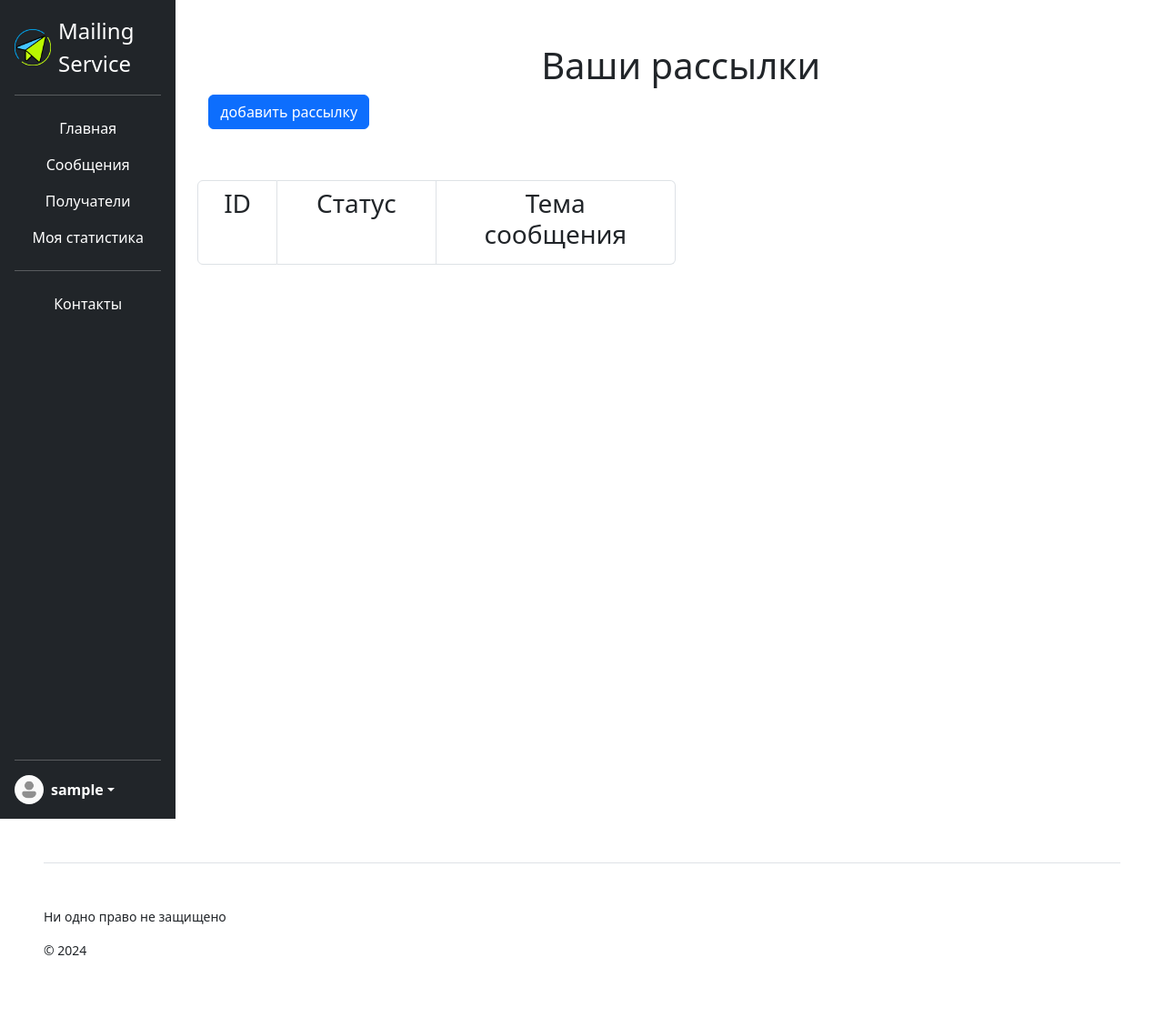
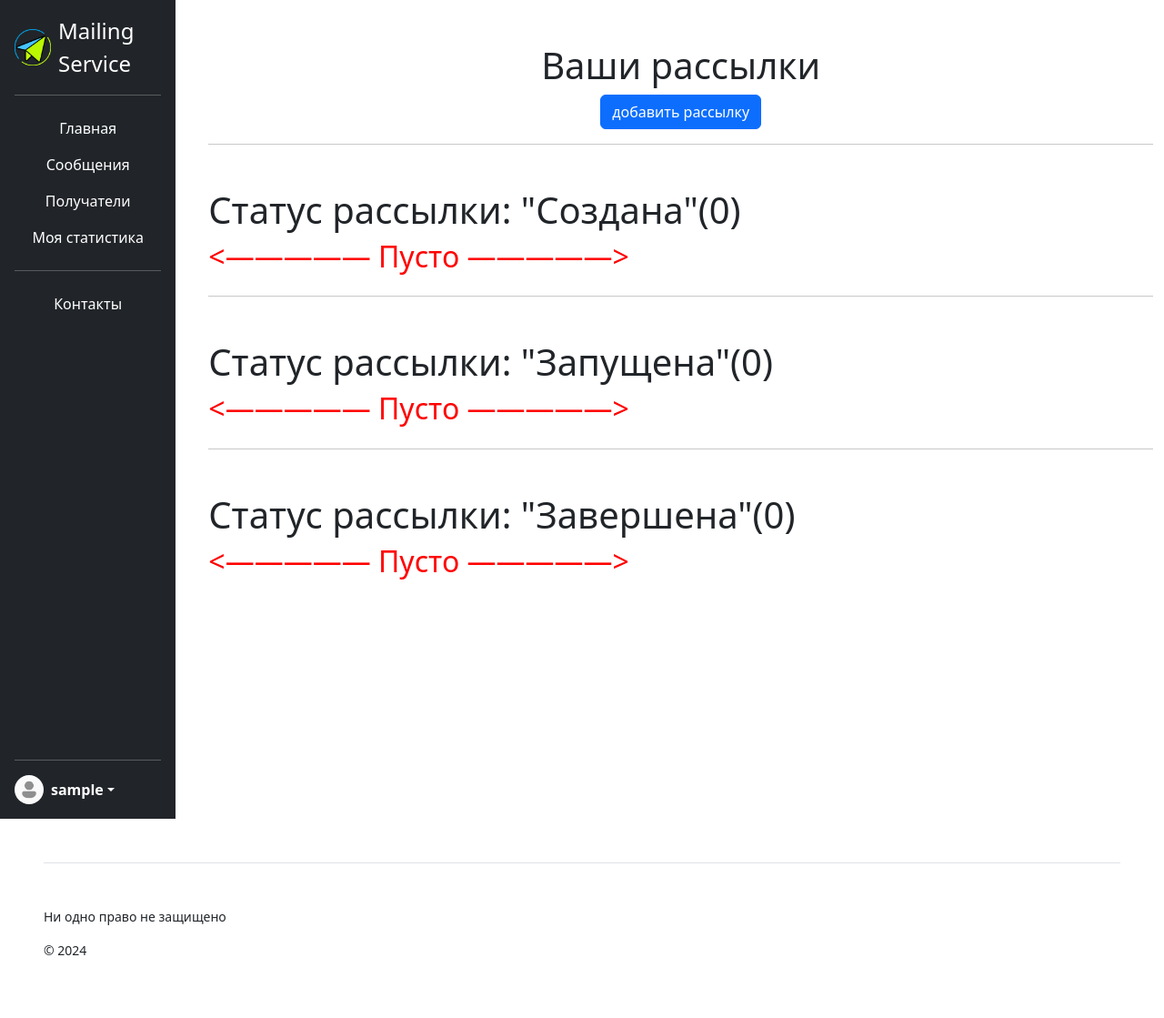
Before and after one commit to BrutalCutie/Mailing-Service, a Django app: page / in a window 1280 px wide. Shown: the whole page at 91% size. Run offline with Django 5.2, Linux system fonts and the light colour scheme; the visitor is signed in with stand-in values (Sample User, id 1); data that the repository does not hold is empty; parts of the project's set-up code (start-up, migrations or seed data) failed here and were passed over; some libraries are stand-ins or nearby versions.

Commit message:
CRUD для Receiver

```diff
--- a/mailing/templates/mailing/main_page.html
+++ b/mailing/templates/mailing/main_page.html
@@ -24,27 +24,84 @@
 {% else %}
 
 <div class="mt-5">
-    <h1 class="text-center">Ваши рассылки</h1>
-    <a href="{% url 'mailing:mailing_new' %}" class="btn btn-primary">добавить рассылку</a>
-    <div class="row mt-5">
+
+    <div class="text-center">
+        <h1>Ваши рассылки</h1>
+        <a href="{% url 'mailing:mailing_new' %}" class="btn btn-primary">добавить рассылку</a>
+    </div>
+    <hr>
+
+    <!--    Статус рассылки: "Создана"-->
+    <div class="mt-5">
+        <h1>Статус рассылки: "Создана"({{created|length}})</h1>
+    </div>
+    <div class="row">
+        {% if created|length > 0 %}
         <ul class="list-group list-group-horizontal mt-2 text-center">
             <li class="list-group-item col-1"><h3>ID</h3></li>
-            <li class="list-group-item col-2"><h3>Статус</h3></li>
-            <li class="list-group-item col-3"><h3>Тема сообщения</h3></li>
+            <li class="list-group-item col-6"><h3>Тема сообщения</h3></li>
         </ul>
-    </div>
-
-    <div class="row">
-        {% for mailing in mailings %}
+        {% for mailing in created %}
         <a href="{% url 'mailing:mailing_detail' mailing.pk %}" class="nav-link">
             <ul class="list-group list-group-horizontal">
                 <li class="list-group-item col-1">{{mailing.pk}}</li>
-                <li class="list-group-item col-2">{{mailing.status}}</li>
-                <li class="list-group-item col-3">{{mailing.message.subject|truncatechars:20}}</li>
+                <li class="list-group-item col-6">{{mailing.message.subject|truncatechars:100}}</li>
             </ul>
         </a>
         {% endfor %}
+        {% else %}
+        <h2 style="color: red"><————— Пусто —————></h2>
+        {% endif %}
     </div>
+
+    <hr>
+    <!--    Статус рассылки: "Запущена"-->
+    <div class="mt-5">
+        <h1>Статус рассылки: "Запущена"({{started|length}})</h1>
+    </div>
+    <div class="row">
+        {% if started|length > 0 %}
+        <ul class="list-group list-group-horizontal mt-2 text-center">
+            <li class="list-group-item col-1"><h3>ID</h3></li>
+            <li class="list-group-item col-6"><h3>Тема сообщения</h3></li>
+        </ul>
+        {% for mailing in started %}
+        <a href="{% url 'mailing:mailing_detail' mailing.pk %}" class="nav-link">
+            <ul class="list-group list-group-horizontal">
+                <li class="list-group-item col-1">{{mailing.pk}}</li>
+                <li class="list-group-item col-6">{{mailing.message.subject|truncatechars:100}}</li>
+            </ul>
+        </a>
+        {% endfor %}
+        {% else %}
+        <h2 style="color: red"><————— Пусто —————></h2>
+        {% endif %}
+    </div>
+
+    <hr>
+    <!--    Статус рассылки: "Завершена"-->
+    <div class="mt-5">
+        <h1>Статус рассылки: "Завершена"({{finished|length}})</h1>
+    </div>
+    <div class="row">
+        {% if finished|length > 0 %}
+        <ul class="list-group list-group-horizontal mt-2 text-center">
+            <li class="list-group-item col-1"><h3>ID</h3></li>
+            <li class="list-group-item col-6"><h3>Тема сообщения</h3></li>
+        </ul>
+        {% for mailing in finished %}
+        <a href="{% url 'mailing:mailing_detail' mailing.pk %}" class="nav-link">
+            <ul class="list-group list-group-horizontal">
+                <li class="list-group-item col-1">{{mailing.pk}}</li>
+                <li class="list-group-item col-6">{{mailing.message.subject|truncatechars:100}}</li>
+            </ul>
+        </a>
+        {% endfor %}
+        {% else %}
+        <h2 style="color: red"><————— Пусто —————></h2>
+        {% endif %}
+    </div>
+
 </div>
 
 
--- a/mailing/templates/mailing/receiver_detail.html
+++ b/mailing/templates/mailing/receiver_detail.html
@@ -12,6 +12,11 @@
     <div class="mt-5">
         <p>Почта: {{receiver.email}}</p>
         <p>Комментарий: {{receiver.commentary}}</p>
+        <hr>
+        <div class="btn-group col-4">
+            <a href="{% url 'mailing:receiver_update' receiver.pk %}" class="btn btn-warning col-6">Редактировать</a>
+            <a href="{% url 'mailing:receiver_delete' receiver.pk %}" class="btn btn-danger col-6">Удалить</a>
+        </div>
         <a href="{{back_page}}" class="btn btn-primary">Назад</a>
 
     </div>
--- a/mailing/urls.py
+++ b/mailing/urls.py
@@ -20,5 +20,11 @@ urlpatterns = [
     path('receiver_update/<int:pk>/', views.ReceiverUpdateView.as_view(), name='receiver_update'),
     path('receiver_delete/<int:pk>/', views.ReceiverDeleteView.as_view(), name='receiver_delete'),
 
+    # path('message_list/', views.MessageListView.as_view(), name='message_list'),
+    # path('message_new/', views.MessageCreateView.as_view(), name='message_new'),
+    # path('message_detail/<int:pk>/', views.MessageDetailView.as_view(), name='message_detail'),
+    # path('message_update/<int:pk>/', views.MessageUpdateView.as_view(), name='message_update'),
+    # path('message_delete/<int:pk>/', views.MessageDeleteView.as_view(), name='message_delete'),
+
 
 ]
--- a/mailing/views.py
+++ b/mailing/views.py
@@ -2,7 +2,7 @@ import json
 from pprint import pprint
 
 from django.shortcuts import render
-from django.urls import reverse_lazy
+from django.urls import reverse_lazy, reverse
 from django.views.generic import ListView, DetailView
 from django.views.generic.edit import CreateView, UpdateView, DeleteView
 
@@ -16,13 +16,16 @@ class MailingListView(ListView):
     model = Mailing
     template_name = 'mailing/main_page.html'
 
-    context_object_name = 'mailings'
+    def get_context_data(self, *, object_list=None, **kwargs):
+        context = super().get_context_data(**kwargs)
 
-    def get_queryset(self):
         user = self.request.user
-        queryset = user.mailings.all()
 
-        return queryset
+        context['created'] = user.mailings.filter(status="Создана")
+        context['started'] = user.mailings.filter(status="Запущена")
+        context['finished'] = user.mailings.filter(status="Завершена")
+
+        return context
 
 
 class MailingCreateView(CreateView):
@@ -50,16 +53,24 @@ class MailingDetailView(DetailView):
         mailing_pk = self.kwargs['pk']
 
         context['receivers_list'] = MailingService.get_sreceivers(mailing_pk)
+        context['back_page'] = self.request.environ['HTTP_REFERER']
 
         return context
 
 
 class MailingUpdateView(UpdateView):
-    pass
+    model = Mailing
+    form_class = forms.MailingForm
+    template_name = 'mailing/mailing_new.html'
+
+    def get_success_url(self):
+        return reverse("mailing:main_page", kwargs={"pk": self.object.pk})
 
 
 class MailingDeleteView(DeleteView):
-    pass
+    model = Mailing
+    template_name = 'mailing/mailing_confirm_delete.html'
+    success_url = reverse_lazy("mailing:main_page")
 
 
 class ReceiverListView(ListView):
@@ -76,7 +87,18 @@ class ReceiverListView(ListView):
 
 
 class ReceiverCreateView(CreateView):
-    pass
+    model = Receiver
+    form_class = forms.ReceiverForm
+    template_name = 'mailing/receiver_new.html'
+    success_url = reverse_lazy("mailing:receiver_list")
+
+    def form_valid(self, form):
+        receiver = form.save()
+        user = self.request.user
+        receiver.owner = user
+        user.save()
+
+        return super().form_valid(form)
 
 
 class ReceiverDetailView(DetailView):
@@ -93,8 +115,15 @@ class ReceiverDetailView(DetailView):
 
 
 class ReceiverUpdateView(UpdateView):
-    pass
+    model = Receiver
+    form_class = forms.ReceiverForm
+    template_name = 'mailing/receiver_new.html'
+
+    def get_success_url(self):
+        return reverse("mailing:receiver_detail", kwargs={"pk": self.object.pk})
 
 
 class ReceiverDeleteView(DeleteView):
-    pass
+    model = Receiver
+    template_name = 'mailing/receiver_confirm_delete.html'
+    success_url = reverse_lazy("mailing:receiver_list")
```
Also changed, not shown: mailing/forms.py (+7 -1 lines), mailing/templates/mailing/mailing_delete_confirm.html (added, +27 -0 lines), mailing/templates/mailing/mailing_detail.html (+3 -4 lines), mailing/templates/mailing/receiver_delete_confirm.html (added, +23 -0 lines), mailing/templates/mailing/receiver_new.html (added, +18 -0 lines).
